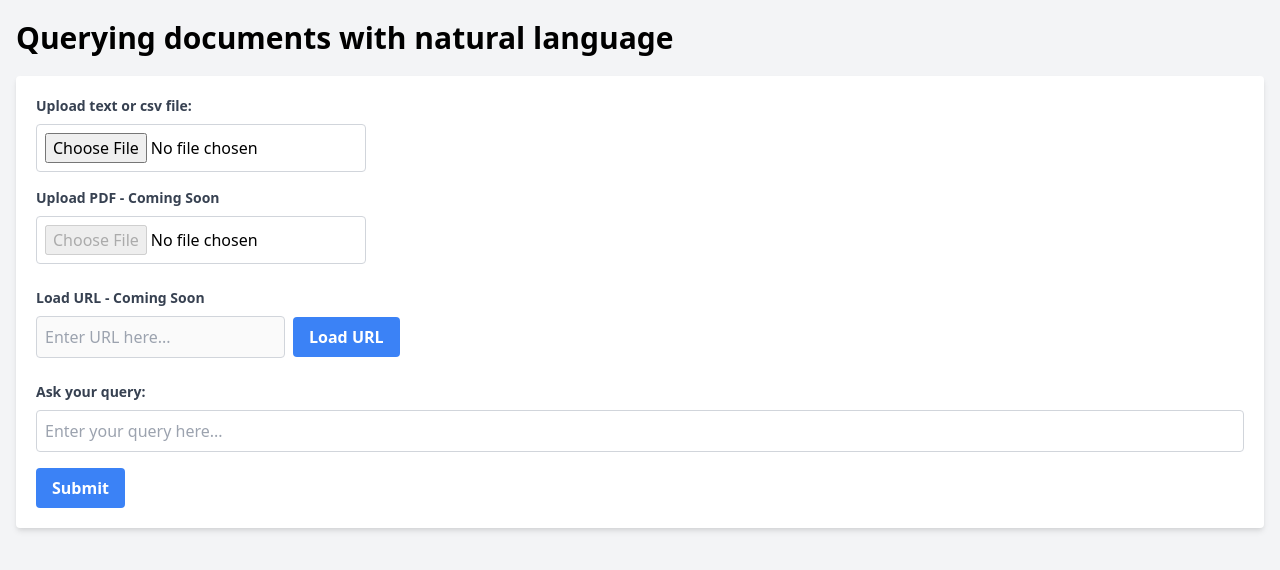
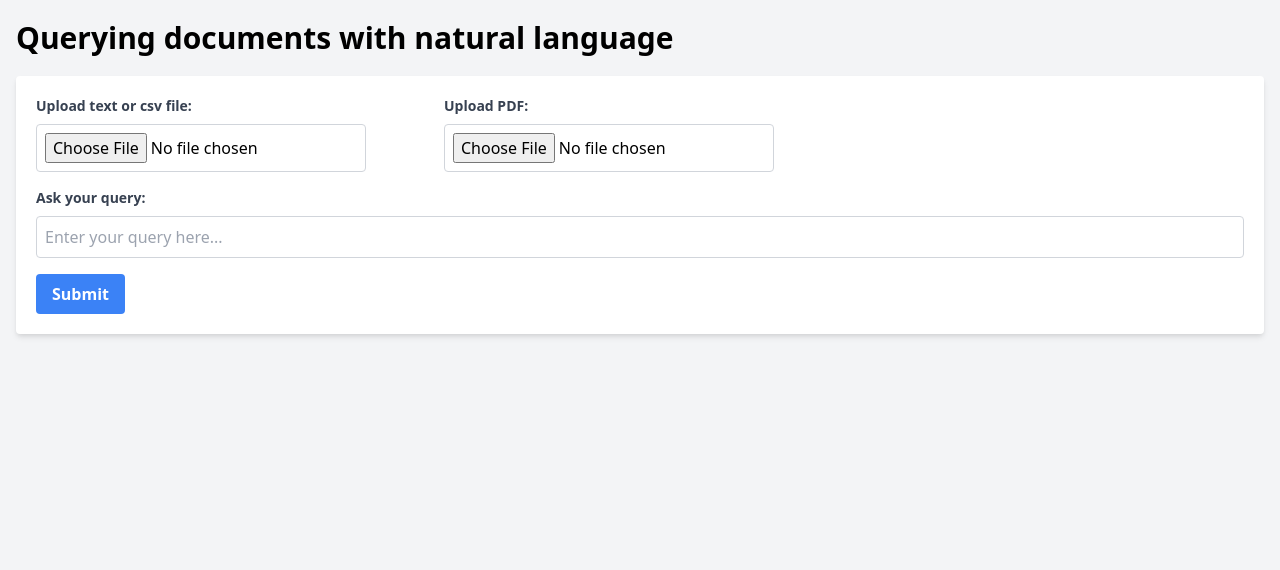
Before and after one commit to Veeeetzzzz/langchain-document-query, a Flask app: page / in a window 1280 px wide. Shown: the top 570 px of the page. Run offline with Flask 2, Linux system fonts and the light colour scheme.

Commit message:
Update index.html

```diff
--- a/templates/index.html
+++ b/templates/index.html
@@ -1,6 +1,5 @@
 <!DOCTYPE html>
 <html lang="en">
-
 <head>
     <meta charset="UTF-8">
     <meta name="viewport" content="width=device-width, initial-scale=1.0">
@@ -8,31 +7,23 @@
     <link href="https://cdn.jsdelivr.net/npm/tailwindcss@2.2.19/dist/tailwind.min.css" rel="stylesheet">
     <script src="https://code.jquery.com/jquery-3.6.0.min.js"></script>
 </head>
-
 <body class="bg-gray-100">
     <div class="container mx-auto px-4 py-5">
         <h1 class="text-3xl font-bold mb-5">Querying documents with natural language</h1>
 
         <div class="bg-white shadow-md rounded p-5">
-        <form id="query-form">
-          <div class="mb-4">
+            <form id="query-form" enctype="multipart/form-data">
+                <div class="grid grid-cols-3 gap-4">
+                    <div>
                         <label class="block text-gray-700 text-sm font-bold mb-2" for="content">Upload text or csv file:</label>
-            <input class="border border-gray-300 p-2 rounded" type="file" id="content" name="content" accept=".txt">
+                        <input class="border border-gray-300 p-2 rounded" type="file" id="content" name="content" accept=".txt,.csv">
                     </div>
                     <div>
-            <label class="block text-gray-700 text-sm font-bold mb-2" for="upload-pdf">Upload PDF - Coming Soon</label>
-            <input class="border border-gray-300 p-2 rounded" type="file" id="upload-pdf" name="upload-pdf" accept=".pdf" disabled>
-          </div>
-          <br>
-          <div>
-            <label class="block text-gray-700 text-sm font-bold mb-2" for="load-url">Load URL - Coming Soon</label>
-            <div class="flex items-center">
-              <input class="border border-gray-300 p-2 rounded mr-2" type="text" id="load-url" name="load-url" placeholder="Enter URL here..." pattern="https?://.+(\..{2,})" disabled>
-              <button class="bg-blue-500 hover:bg-blue-700 text-white font-bold py-2 px-4 rounded" type="button" id="load-url-button" disabled>Load URL</button>
+                        <label class="block text-gray-700 text-sm font-bold mb-2" for="upload-pdf">Upload PDF:</label>
+                        <input class="border border-gray-300 p-2 rounded" type="file" id="upload-pdf" name="upload-pdf" accept=".pdf">
                     </div>
                 </div>
-          <br>
-          <div class="mb-4">
+                <div class="mb-4 mt-4">
                     <label class="block text-gray-700 text-sm font-bold mb-2" for="query">Ask your query:</label>
                     <input class="w-full border border-gray-300 p-2 rounded" type="text" id="query" name="query" placeholder="Enter your query here...">
                 </div>
@@ -48,42 +39,38 @@
     </div>
 
 <script>
-      $("#query-form").submit(function(event) {
+$("#query-form").on("submit", function (event) {
     event.preventDefault();
-        var content = $("#content")[0].files[0];
+    var formData = new FormData(this);
     var query = $("#query").val().trim();
 
-        if (!content || !query) {
-          alert("Please upload a text file and provide a query.");
+    if (!formData.get("content") && !formData.get("upload-pdf") || !query) {
+        alert("Please upload a text, csv or pdf file and provide a query.");
         return;
     }
 
-        var file_ext = content.name.split(".").pop();
-        if (file_ext !== "txt" && file_ext !== "csv") {
-          alert("Please upload a .txt or .csv file.");
-          return;
-        }
+    var file = formData.get("content") || formData.get("upload-pdf");
+    var file_ext = file.name.split(".").pop();
 
-        var reader = new FileReader();
-        reader.onload = function(e) {
-          var contentText = e.target.result;
-          $.post("/ask", {
-            content: contentText,
-            query: query,
-            file_ext: "." + file_ext
-          }, function(data) {
+    formData.append("file_ext", "." + file_ext);
+
+    $.ajax({
+        url: "/ask",
+        type: "POST",
+        data: formData,
+        contentType: false,
+        processData: false,
+        success: function (data) {
             if (data.error) {
                 alert(data.error);
             } else {
                 $("#response-text").text(data.response);
                 $("#response-container").show();
             }
+        },
+        error: function (xhr, status, error) {
+            alert("An error occurred: " + error);
+        }
     });
-        };
-        reader.readAsText(content);
 });
-
 </script>
-  </body>
-
-</html>
```
Lines whose indentation alone changed are shown as unchanged.
